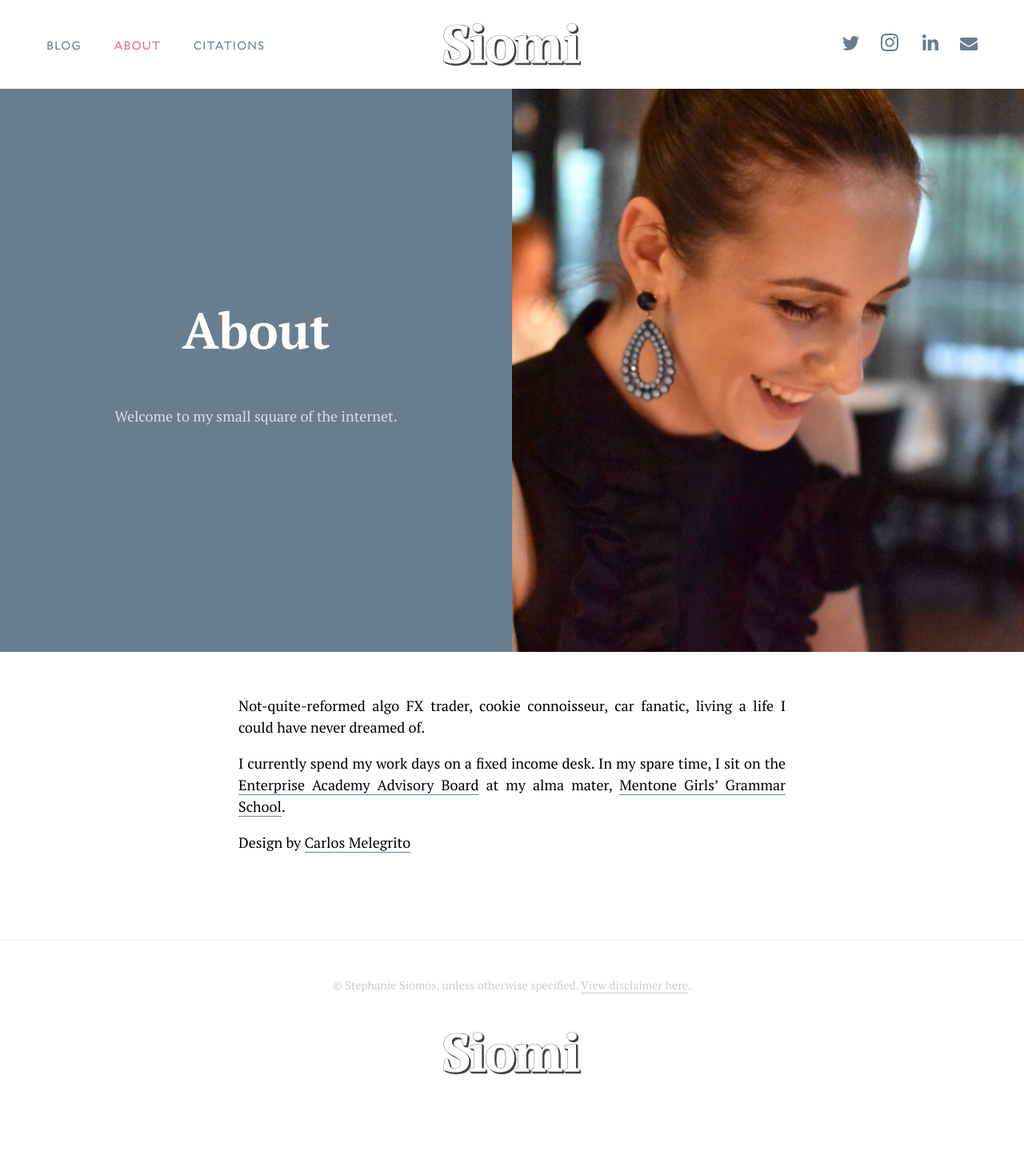
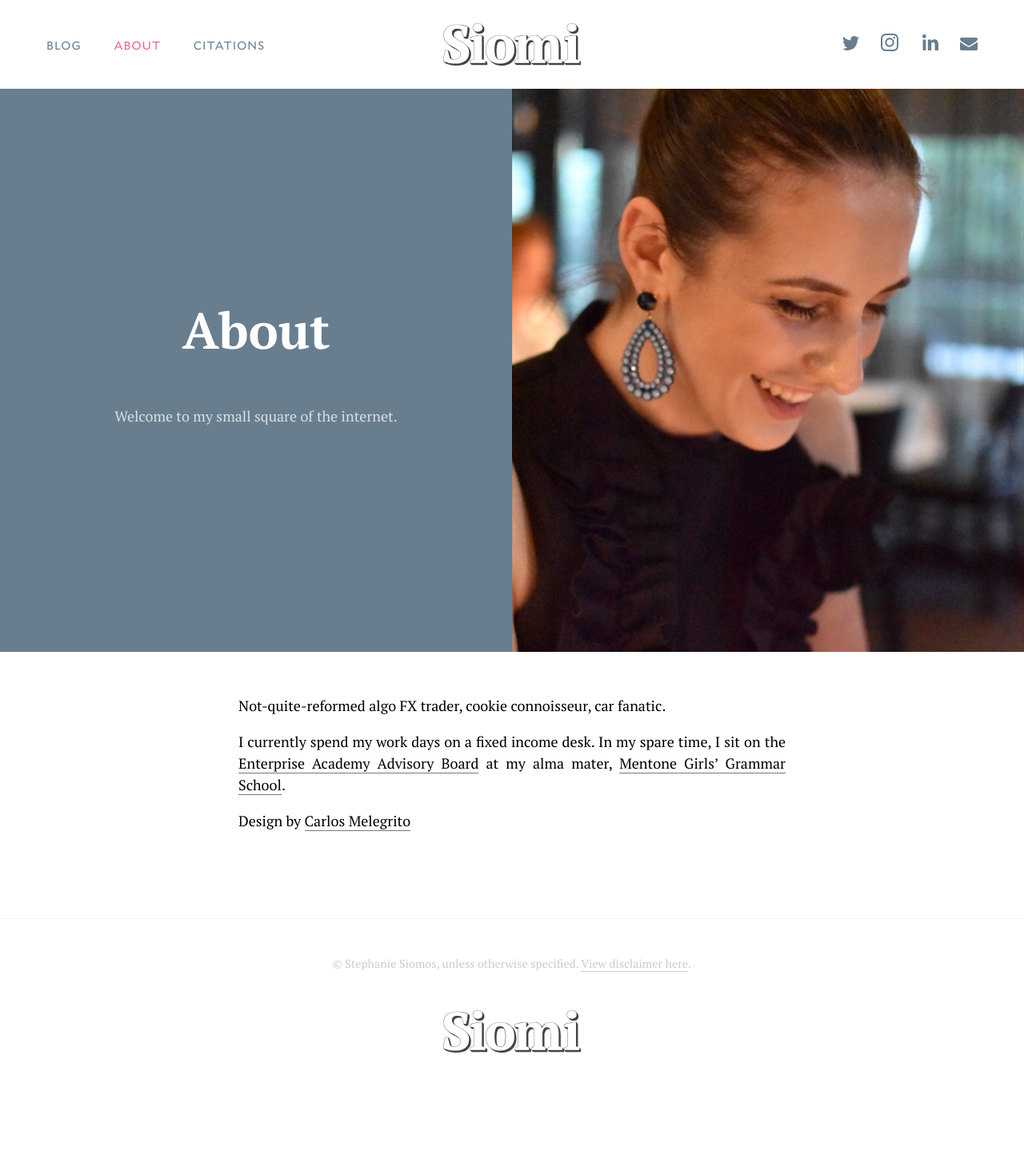
Before and after one commit to cjmlgrto/siomi.net, a Jekyll site: the page built from about.markdown, in a window 1280 px wide. Shown: the whole page at 80% size. Built offline with Jekyll 4.4.1, drawn with Linux system fonts in a browser that asks for light colours; after the commit the page ends 1417 px from its top, so only the background shows below that.

Commit message:
Updated About

```diff
--- a/about.markdown
+++ b/about.markdown
@@ -6,7 +6,7 @@ summary: Welcome to my small square of the internet.
 layout: default
 ---
 
-Not-quite-reformed algo FX trader, cookie connoisseur, car fanatic, living a life I could have never dreamed of.
+Not-quite-reformed algo FX trader, cookie connoisseur, car fanatic.
 
 I currently spend my work days on a fixed income desk. In my spare time, I sit on the [Enterprise Academy Advisory Board](https://ea.mentonegirls.vic.edu.au) at my alma mater, [Mentone Girls' Grammar School](http://mentonegirls.vic.edu.au).
 
```
